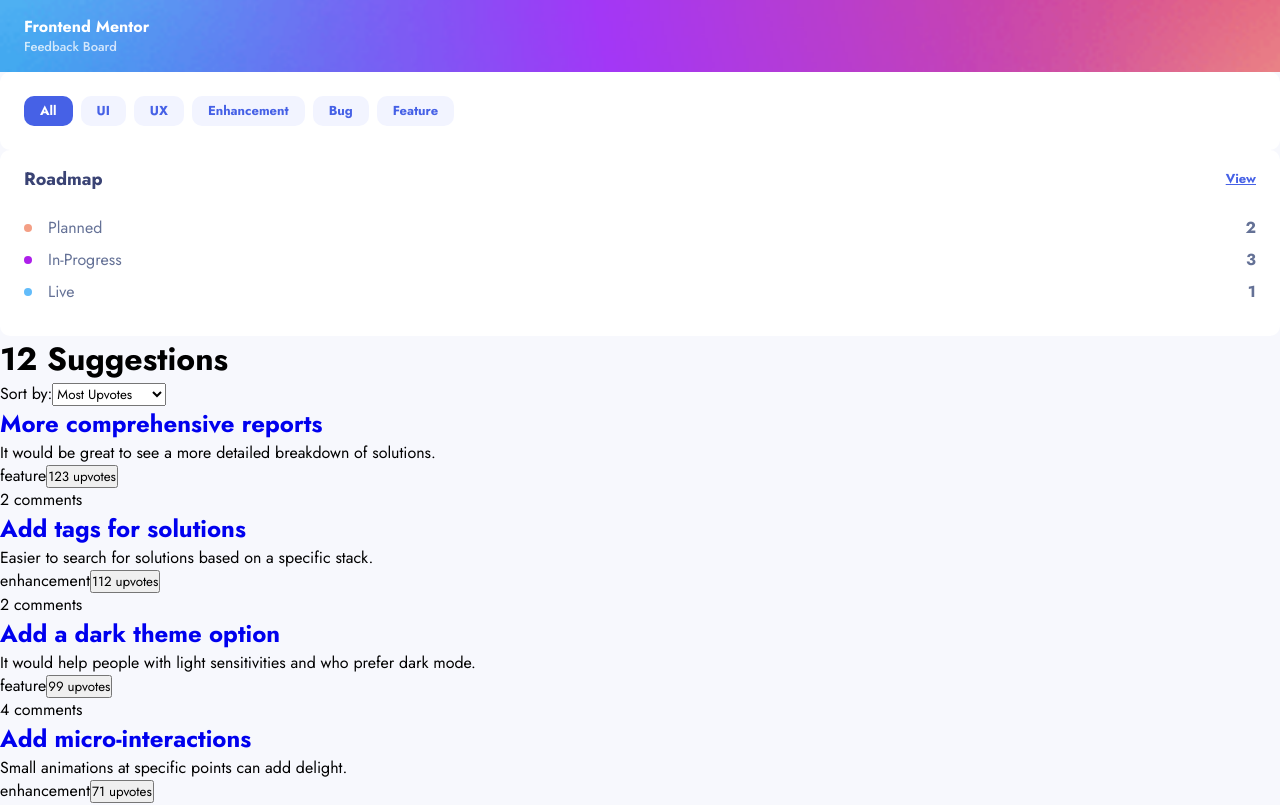
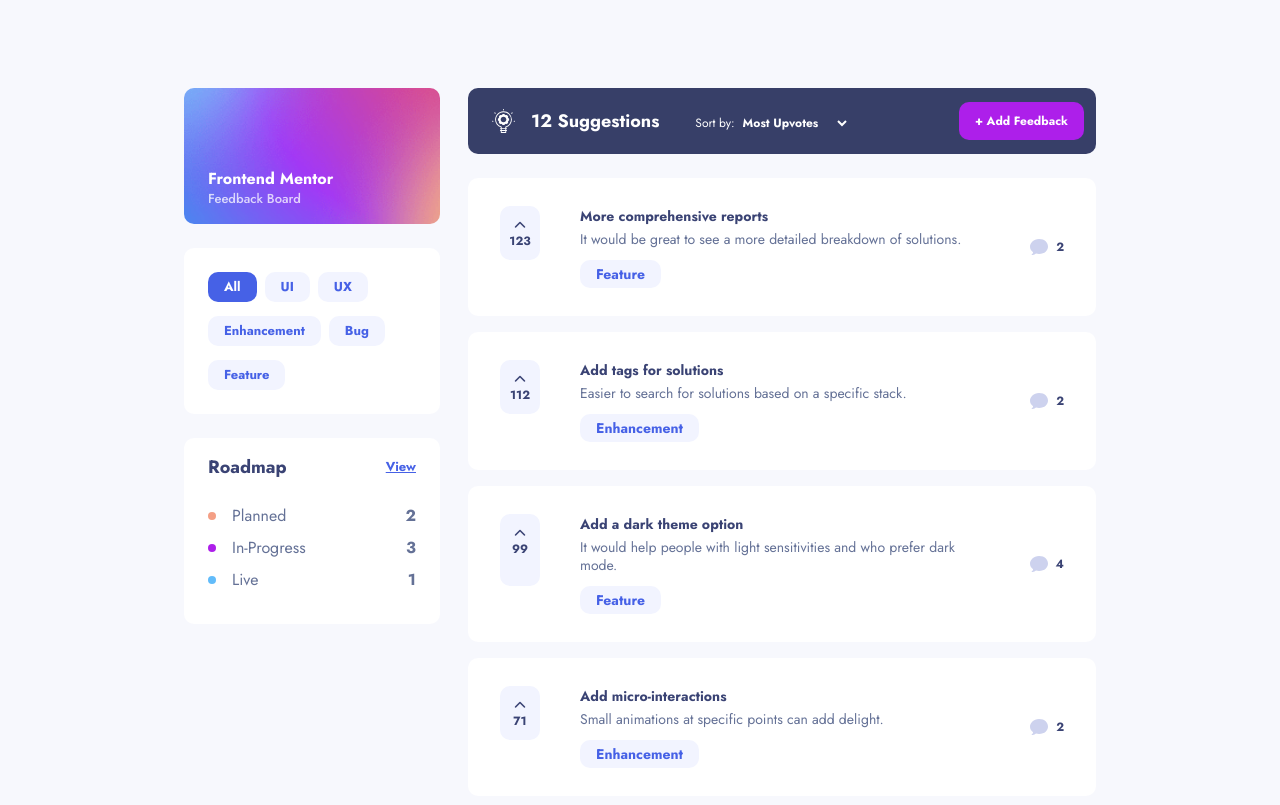
Before and after one commit to AgataLiberska/product-feedback-app, a React (Create React App) app: page / in a window 1280 px wide. Shown: the top 805 px of the page. Built offline with nearby package versions, Linux system fonts and the light colour scheme.

Commit message:
add home page styles

```diff
--- a/public/index.html
+++ b/public/index.html
@@ -27,7 +27,9 @@
     <link rel="preconnect" href="https://fonts.googleapis.com">
     <link rel="preconnect" href="https://fonts.gstatic.com" crossorigin>
     <link href="https://fonts.googleapis.com/css2?family=Jost:wght@400;500;700&display=swap" rel="stylesheet">
-    <title>React App</title>
+    <script src="https://kit.fontawesome.com/7d1424b7c5.js" crossorigin="anonymous"></script>
+
+    <title>Product Feedback</title>
   </head>
   <body>
     <noscript>You need to enable JavaScript to run this app.</noscript>
--- a/src/App.js
+++ b/src/App.js
@@ -1,8 +1,7 @@
 import React from 'react';
 import { BrowserRouter, Switch, Route, Redirect } from 'react-router-dom';
 import GlobalStyle from './GlobalStyle';
-import HomeHeader from './features/homeHeader/HomeHeader';
-import SuggestionsList from './features/suggestions/SuggestionsList';
+import Home from './features/pages/Home';
 
 const App = () => {
     return (
@@ -12,12 +11,7 @@
                 <Route
                     exact
                     path='/'
-                    render={() => (
-                        <>
-                            <HomeHeader />
-                            <SuggestionsList />
-                        </>
-                    )}
+                    component={Home}
                 />
                 <Redirect to='/' />
             </Switch>
--- a/src/GlobalStyle.js
+++ b/src/GlobalStyle.js
@@ -9,7 +9,9 @@
         --light-blue: #f2f4ff;
         --dark-grey-blue: #3A4374;
         --medium-grey: #647196;
+        --dark-grey: #373f68;
         --white: #fff;
+        --primary-btn: #ad1fea;
         --planned-color: #f49f85;
         --in-progress-color: #ad1fea;
         --live-color: #62bcfa;
--- a/src/features/categories/CategoriesListElements.js
+++ b/src/features/categories/CategoriesListElements.js
@@ -29,6 +29,7 @@
     display: flex;
     gap: 0.875rem 0.5rem;
     flex-wrap: wrap;
+    align-content: flex-start;
     padding: 1.5rem 1.125rem 1.5rem 1.5rem;
     background-color: var(--white);
     border-radius: 0.625rem;
--- a/src/features/homeHeader/HomeHeader.js
+++ b/src/features/homeHeader/HomeHeader.js
@@ -5,7 +5,7 @@
 import OpenIcon from '../../assets/shared/mobile/icon-hamburger.svg';
 import CloseIcon from '../../assets/shared/mobile/icon-close.svg';
 
-import { HeaderWrapper, HeaderContainer, Banner, BannerText, BannerHeading, BannerTagline, MobileMenuToggle, HamburgerImg, CloseImg } from './HomeHeaderElements';
+import { HeaderWrapper, Banner, BannerText, BannerHeading, BannerTagline, MobileMenuToggle, HamburgerImg, CloseImg } from './HomeHeaderElements';
 
 const HomeHeader = () => {
     const [isNavOpen, setIsNavOpen] = useState(false);
@@ -30,7 +30,7 @@
 
     return (
         <HeaderWrapper>
-            <HeaderContainer>
+
                 <Banner>
                     <BannerText>
                         <BannerHeading>Frontend Mentor</BannerHeading>
@@ -46,7 +46,6 @@
                 { isMobile ? <MobileNav isOpen={isNavOpen}/> : null }
                 { isMobile ? null : <CategoriesList />}
                 { isMobile ? null : <RoadMapExcerpt />}
-            </HeaderContainer>
         </HeaderWrapper>
     )
 }
--- a/src/features/homeHeader/HomeHeaderElements.js
+++ b/src/features/homeHeader/HomeHeaderElements.js
@@ -4,12 +4,22 @@
 import desktopBanner from '../../assets/suggestions/desktop/background-header.png';
 
 export const HeaderWrapper = styled.header`
+    @media screen and (min-width: 768px) {
+        display: grid;
+        grid-template-columns: 1fr 1fr 1fr;
+        gap: 0.625rem;
+        margin-bottom: 2.5rem;
+    }
 
+    @media screen and (min-width: 1024px) {
+        align-self: start;
+        grid-template-columns: 1fr;
+        grid-template-rows: 8.5rem auto auto;
+        padding: unset;
+        gap: 1.5rem;
+    }
 `
 
-export const HeaderContainer = styled.div`
-
-`
 
 export const Banner = styled.div`
     display: flex;
@@ -22,7 +32,8 @@
     background-position: center center;
     color: var(--white);
 
-    @media screen and (min-width: var(--tablet)) {
+    @media screen and (min-width: 768px) {
+        border-radius: 0.625rem;
         background-image: url(${tabletBanner})
     }
 
@@ -35,6 +46,10 @@
     display: flex;
     flex-direction: column;
     justify-content: space-between;
+
+    @media screen and (min-width: 768px) {
+        justify-content: flex-end;
+    }
 `
 
 export const BannerHeading = styled.h1`
--- /dev/null
+++ b/src/features/pages/Home.js
@@ -0,0 +1,17 @@
+import React from 'react';
+import HomeHeader from '../homeHeader/HomeHeader';
+import SuggestionsList from '../suggestions/SuggestionsList';
+import { HomePageContainer } from './HomePageElements';
+
+const Home = () => {
+    return (
+        <HomePageContainer>
+            <HomeHeader />
+            <main>
+                <SuggestionsList />
+            </main>
+        </HomePageContainer>
+    )
+}
+
+export default Home;
--- /dev/null
+++ b/src/features/pages/HomePageElements.js
@@ -0,0 +1,16 @@
+import styled from 'styled-components';
+
+export const HomePageContainer = styled.div`
+
+    @media screen and (min-width: 768px) {
+        margin: 3.5rem 2.5rem 7rem;
+    }
+
+    @media screen and (min-width: 1024px) {
+        display: grid;
+        grid-template-columns: 16rem auto;
+        gap: 1.75rem;
+        max-width: 57rem;
+        margin: 5.5rem auto;
+    }
+`
--- a/src/features/suggestions/SuggestionExcerpt.js
+++ b/src/features/suggestions/SuggestionExcerpt.js
@@ -2,20 +2,27 @@
 import { Link } from 'react-router-dom';
 
 import { countComments } from '../../utils/helperFunctions';
+import CommentBubble from '../../assets/shared/icon-comments.svg';
+import { SuggestionCard, CardHeading, CardText, CardCategory, UpvoteButton, CommentsBtn } from './SuggestionsListElements';
 
 const SuggestionExcerpt = ({ suggestion }) => {
 
     return (
-        <article>
-            <h2><Link to={`/productRequests/${suggestion.id}`}>{suggestion.title}</Link></h2>
-            <p>{suggestion.description}</p>
-            <span>{suggestion.category}</span>
-            <button>{suggestion.upvotes} upvotes</button>
-            <div>
-                {countComments(suggestion)} comments
-            </div>
+        <SuggestionCard>
+            <CardHeading><Link to={`/productRequests/${suggestion.id}`}>{suggestion.title}</Link></CardHeading>
+            <CardText>{suggestion.description}</CardText>
 
-        </article>
+            <CardCategory>{suggestion.category}</CardCategory>
+            <UpvoteButton>
+                <i class="fas fa-chevron-up" />
+                {suggestion.upvotes}
+            </UpvoteButton>
+            <CommentsBtn>
+                <img src={CommentBubble} />
+                {countComments(suggestion)}
+            </CommentsBtn>
+
+        </SuggestionCard>
     )
 }
 
--- a/src/features/suggestions/SuggestionsList.js
+++ b/src/features/suggestions/SuggestionsList.js
@@ -1,10 +1,12 @@
 import React, { useState } from 'react';
 import { useSelector } from 'react-redux';
-import { Link } from 'react-router-dom';
 
 import { countComments } from '../../utils/helperFunctions';
 
 import SuggestionExcerpt from './SuggestionExcerpt';
+import Lightbulb from '../../assets/suggestions/icon-suggestions.svg';
+
+import { SuggestionsListContainer, SuggestionsListHeader, SuggestionsHeading, SortLabel, SortSelect, AddFeedbackBtn } from './SuggestionsListElements';
 
 const SuggestionsList = () => {
     const suggestions = useSelector(state => state.suggestions);
@@ -53,22 +55,26 @@
     }
 
     return (
-        <main>
-            <div>
-                <h1>{filteredSuggestions.length} Suggestions</h1>
+        <>
+            <SuggestionsListHeader>
+                <SuggestionsHeading>
+                    <img src={Lightbulb} alt=""/>
+                    {filteredSuggestions.length} Suggestions</SuggestionsHeading>
                 <div>
-                    <label htmlFor="sort">Sort by:</label>
-                    <select id="sort" defaultValue="most-upvotes" onChange={e => onSortChange(e)}>
+                    <SortLabel htmlFor="sort">Sort by:</SortLabel>
+                    <SortSelect id="sort" defaultValue="most-upvotes" onChange={e => onSortChange(e)}>
                         <option value="most-upvotes">Most Upvotes</option>
                         <option value="least-upvotes">Least Upvotes</option>
                         <option value="most-comments">Most Comments</option>
                         <option value="least-comments">Least Comments</option>
-                    </select>
+                    </SortSelect>
                 </div>
-                <Link to='/productRequests/new'/>
-            </div>
-            <div>{content}</div>
-        </main>
+                <AddFeedbackBtn to='/productRequests/new'>+ Add Feedback</AddFeedbackBtn>
+            </SuggestionsListHeader>
+            <SuggestionsListContainer>
+                {content}
+            </SuggestionsListContainer>
+        </>
 
     )
 }
--- /dev/null
+++ b/src/features/suggestions/SuggestionsListElements.js
@@ -0,0 +1,202 @@
+import styled from 'styled-components';
+import { Link } from 'react-router-dom';
+
+
+
+// Home page list
+
+export const SuggestionsListHeader = styled.div`
+    display: flex;
+    justify-content: space-between;
+    align-items: center;
+    margin-bottom: 2rem;
+    padding: 0.5rem 1rem;
+    background-color: var(--dark-grey);
+
+    @media screen and (min-width: 375px) {
+        padding: 0.5rem 1.5rem;
+    }
+
+    @media screen and (min-width: 768px) {
+        justify-content: flex-start;
+        margin-bottom: 1.5rem;
+        padding: 0.875rem 0.75rem 0.875rem 1.5rem;
+        border-radius: 0.625rem;
+
+    }
+`
+
+export const SuggestionsHeading = styled.h1`
+    display: none;
+
+    & img {
+        padding-right: 1rem;
+    }
+
+    @media screen and (min-width: 768px) {
+        display: flex;
+        align-items: center;
+        padding-right: 2.25rem;
+        font-size: 1.125rem;
+        font-weight: 700;
+        color: var(--white);
+    }
+
+`
+
+export const SortLabel = styled.label`
+    padding-right: 0.25rem;
+    font-size: 0.75rem;
+    color: var(--white);
+`
+
+export const SortSelect = styled.select`
+    background-color: var(--dark-grey);
+    border: 0;
+    font-size: 0.75rem;
+    font-weight: bold;
+    color: var(--white);
+`
+
+export const AddFeedbackBtn = styled(Link)`
+    margin-right: 0;
+    margin-left: auto;
+    display: inline-block;
+    background-color: var(--primary-btn);
+    padding: 0.625rem 1rem;
+    border-radius: 0.625rem;
+    font-size: 0.75rem;
+    font-weight: bold;
+    color: var(--white);
+    line-height: 1.125rem;
+`
+
+// The list container
+
+export const SuggestionsListContainer = styled.div`
+    padding: 0 1.5rem;
+
+    @media screen and (min-width: 768px) {
+        padding: unset;
+    }
+`
+
+// Individual suggestion cards
+export const SuggestionCard = styled.article`
+    display: grid;
+    grid-template-columns: 1fr 1fr;
+    grid-template-areas:
+        "heading heading"
+        "text text"
+        "category ."
+        "upvote comments";
+    padding: 1.5rem;
+    margin-bottom: 1rem;
+    background-color: var(--white);
+    border-radius: 0.625rem;
+
+    @media screen and (min-width: 768px) {
+        grid-template-columns: 2.5rem auto 3rem;
+        grid-template-areas:
+            "upvote heading comments"
+            "upvote text comments"
+            ". category comments";
+        gap: 0 2.5rem;
+        padding: 1.75rem 2rem;
+    }
+`
+export const CardHeading = styled.h2`
+    grid-area: heading;
+    margin-bottom: 0.5rem;
+    font-size: 0.875rem;
+    line-height: 1.25rem;
+
+    & a {
+        color: var(--dark-grey-blue);
+    }
+
+    @media screen and (min-width: 768px) {
+        margin-bottom: 0.25rem;
+    }
+
+`
+
+export const CardText = styled.p`
+    grid-area: text;
+    margin-bottom: 0.5rem;
+    font-size: 0.875rem;
+    line-height: 1.125rem;
+    color: var(--medium-grey);
+
+    @media screen and (min-width: 768px) {
+        margin-bottom: 0.75rem;
+    }
+`
+
+export const CardCategory = styled.span`
+    grid-area: category;
+    justify-self: start;
+    margin-bottom: 1rem;
+    padding: 0.3125rem 1rem;
+    background-color: var(--light-blue);
+    border-radius: 0.625rem;
+    font-size: 0.875rem;
+    font-weight: 600;
+    line-height: 1.125rem;
+    color: var(--dark-blue);
+    text-transform: capitalize;
+
+    @media screen and (min-width: 768px) {
+        margin-bottom: 0;
+    }
+`
+
+export const UpvoteButton = styled.button`
+    grid-area: upvote;
+    justify-self: start;
+    padding: 0.375rem 0.75rem 0.375rem 1rem;
+    background-color: var(--light-blue);
+    border: 0;
+    border-radius: 0.625rem;
+    font-size: 0.75rem;
+    font-weight: 700;
+    color: var(--dark-grey-blue);
+
+    & svg {
+        display: inline-block;
+        margin-right: 0.625rem;
+
+        & path {
+            fill: var(--dark-blue);
+        }
+    }
+
+    @media screen and (min-width: 768px) {
+        display: flex;
+        flex-direction: column;
+        align-items: center;
+        width: 2.5rem;
+        padding: 0.875rem 0.5rem 0.5rem;
+
+        & svg {
+            margin-right: unset;
+            margin-bottom: 0.5rem;
+        }
+    }
+`
+
+export const CommentsBtn = styled(Link)`
+    grid-area: comments;
+    justify-self: end;
+    display: flex;
+    align-items: center;
+    font-size: 0.75rem;
+    font-weight: 700;
+    line-height: 1.125rem;
+    color: var(--dark-grey-blue);
+
+    & img {
+        display: inline-block;
+        margin-right: 0.5rem;
+    }
+`
```
